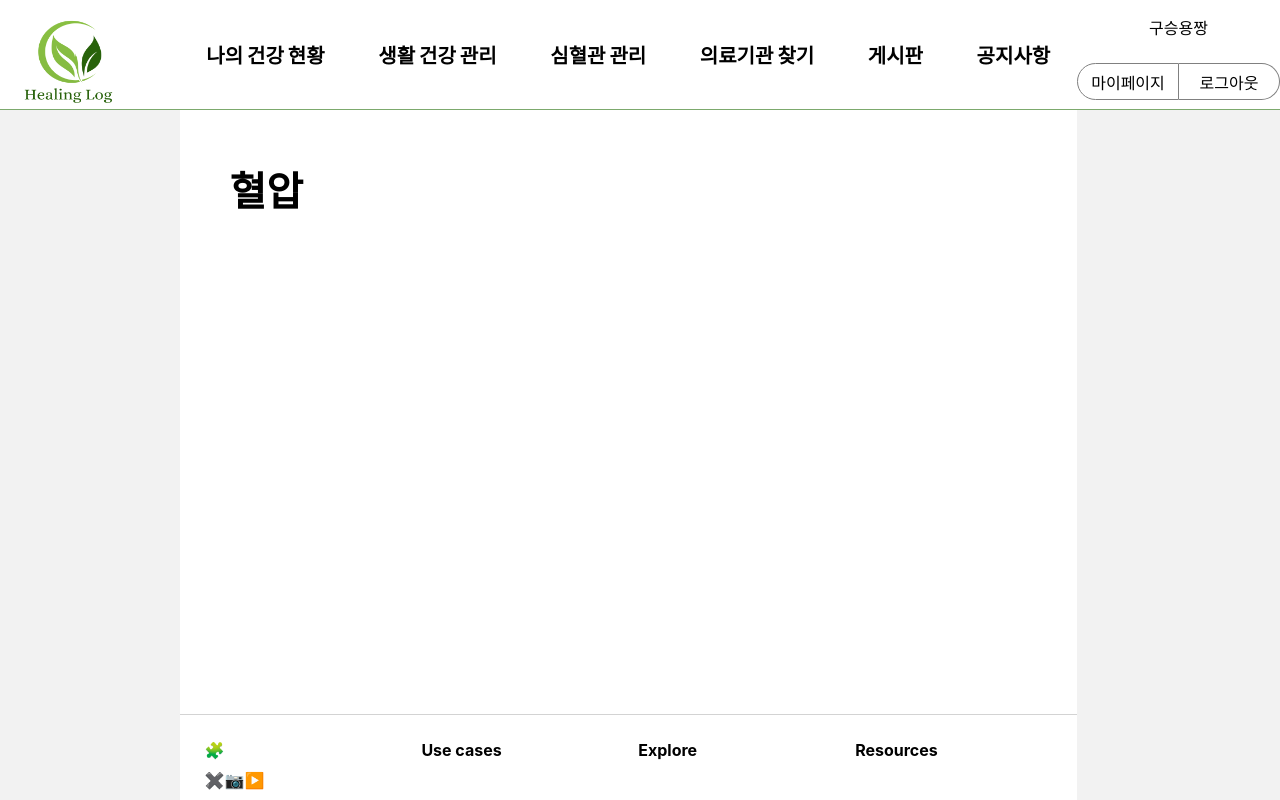
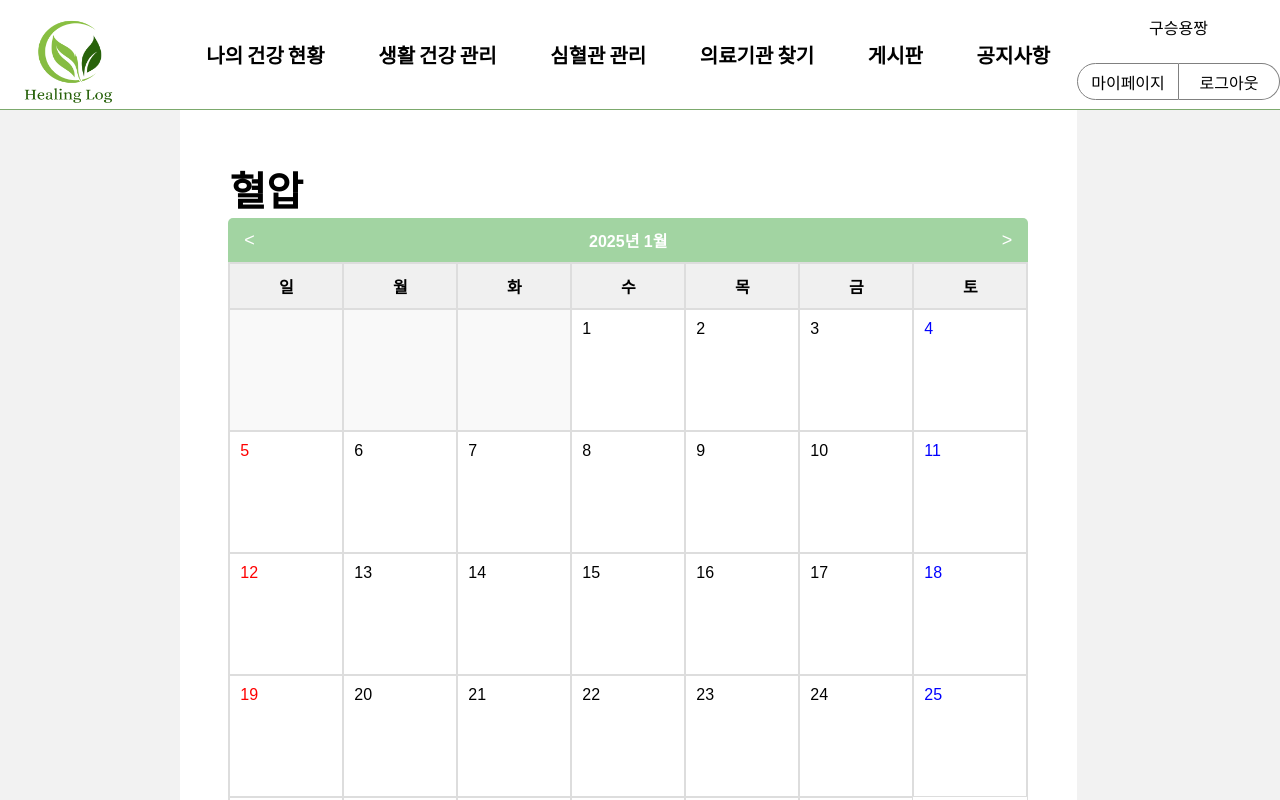
Before and after one commit to rlatmdxor/finalPrj01, a React (Create React App) app in the folder healthcare_react/healinglog/: page /bloodpressure in a window 1280 px wide. Shown: the top 800 px of the page. Built offline with nearby package versions, Linux system fonts and the light colour scheme.

Commit message:
feat: Add cal

```diff
--- a/healthcare_react/healinglog/src/components/pages/CardiovascularManagement/BloodPressure/BloodPressure.jsx
+++ b/healthcare_react/healinglog/src/components/pages/CardiovascularManagement/BloodPressure/BloodPressure.jsx
@@ -1,11 +1,13 @@
 import React from 'react';
 import Title from '../../../util/Title';
+import Calendar from '../../../util/Calendar';
 
 const BloodPressure = () => {
   return (
-    <>
+    <div>
       <Title>혈압</Title>
-    </>
+      <Calendar />
+    </div>
   );
 };
 
--- /dev/null
+++ b/healthcare_react/healinglog/src/components/util/Calendar.jsx
@@ -0,0 +1,216 @@
+import React, { useState } from 'react';
+import styled from 'styled-components';
+
+const CalendarContainer = styled.div`
+  width: 800px;
+  margin: 0 auto;
+  font-family: Arial, sans-serif;
+  text-align: center;
+`;
+
+const Header = styled.div`
+  display: flex; //
+  justify-content: space-between;
+  align-items: center;
+  padding: 10px;
+  background-color: #a2d4a2;
+  border-radius: 5px 5px 0 0;
+  color: white;
+  font-weight: bold;
+
+  button {
+    background: none;
+    border: none;
+    font-size: 18px;
+    cursor: pointer;
+    color: white;
+  }
+`;
+
+const Grid = styled.div`
+  display: grid;
+  grid-template-columns: repeat(7, 1fr);
+  border: 1px solid #ddd;
+`;
+
+const DayHeader = styled.div`
+  padding: 10px;
+  border: 1px solid #ddd;
+  background-color: #f0f0f0;
+  font-weight: bold;
+`;
+
+const Day = styled.div`
+  padding: 10px;
+  height: 100px;
+  border: 1px solid #ddd;
+  text-align: start;
+  background-color: ${(props) => (props.empty ? '#f9f9f9' : 'white')};
+  color: ${({ isWeekend }) => (isWeekend === 'sun' ? 'red' : isWeekend === 'sat' ? 'blue' : 'black')};
+  position: relative; // 하위 요소 배치를 위한 상대 위치
+  cursor: ${(props) => (props.empty ? 'default' : 'pointer')}; // 빈 칸은 클릭 불가능, 날짜는 클릭 가능
+`;
+
+const Info = styled.div`
+  position: absolute; // 부모(Day) 기준으로 배치
+  bottom: 5px;
+  left: 5px;
+  font-size: 12px;
+  color: #555;
+`;
+
+const Modal = styled.div`
+  position: fixed;
+  top: 50%;
+  left: 50%;
+  transform: translate(-50%, -50%);
+  background-color: white;
+  padding: 20px;
+  border: 1px solid #ddd;
+  border-radius: 8px;
+  box-shadow: 0px 4px 6px rgba(0, 0, 0, 0.1);
+  z-index: 1000;
+`;
+
+const Overlay = styled.div`
+  position: fixed;
+  top: 0;
+  left: 0;
+  width: 100%;
+  height: 100%;
+  background: rgba(0, 0, 0, 0.3);
+  z-index: 999;
+`;
+
+const Calendar = () => {
+  const [date, setDate] = useState(new Date());
+  const [events, setEvents] = useState({}); // 날짜별 이벤트 정보를 저장하는 상태
+  const [modalOpen, setModalOpen] = useState(false); // 모달창 열림/닫힘 상태
+  const [selectedDate, setSelectedDate] = useState(null); // 클릭한 날짜 저장
+  const [inputData, setInputData] = useState({ kcal: '', water: '' });
+
+  const getCalendarDays = () => {
+    const year = date.getFullYear(); // 현재 년도
+    const month = date.getMonth(); // 현재 월 (0부터 시작)
+    const firstDay = new Date(year, month, 1).getDay(); // 해당 월 첫째 날의 요일 (0: 일요일)
+    const lastDate = new Date(year, month + 1, 0).getDate(); // 해당 월의 마지막 날짜
+
+    const days = [];
+    for (let i = 0; i < firstDay; i++) {
+      days.push(''); // 첫째 날 전 빈 칸
+    }
+    for (let i = 1; i <= lastDate; i++) {
+      days.push(i);
+    }
+    return days;
+  };
+
+  // 이전 달로 이동
+  const prevMonth = () => {
+    setDate(new Date(date.getFullYear(), date.getMonth() - 1, 1)); // 현재 월에서 -1
+  };
+
+  // 다음 달로 이동
+  const nextMonth = () => {
+    setDate(new Date(date.getFullYear(), date.getMonth() + 1, 1)); // 현재 월에서 +1
+  };
+
+  // 날짜 클릭 핸들러
+  const onDayClick = (day) => {
+    if (!day) return; // 빈 칸 클릭 방지
+    setSelectedDate(`${date.getFullYear()}-${date.getMonth() + 1}-${day}`); // 클릭한 날짜 저장
+    setModalOpen(true); // 모달 열기
+  };
+
+  // 모달 닫기
+  const closeModal = () => {
+    setModalOpen(false); // 모달 닫기
+    setInputData({ kcal: '', water: '' }); // 입력 데이터 초기화
+  };
+
+  // 입력 데이터 저장
+  const saveData = () => {
+    setEvents((prev) => ({
+      ...prev, // 기존 데이터 유지
+      [selectedDate]: { ...inputData }, // 새로운 데이터 추가
+    }));
+    closeModal(); // 모달 닫기
+  };
+
+  // 달력 데이터 생성
+  const days = getCalendarDays();
+
+  return (
+    <CalendarContainer>
+      {/* 달력 헤더 */}
+      <Header>
+        <button onClick={prevMonth}>&lt;</button>
+        <span>
+          {date.getFullYear()}년 {date.getMonth() + 1}월
+        </span>
+        <button onClick={nextMonth}>&gt;</button>
+      </Header>
+
+      {/* 달력 그리드 */}
+      <Grid>
+        {/* 요일 헤더 */}
+        {['일', '월', '화', '수', '목', '금', '토'].map((day, index) => (
+          <DayHeader key={index}>{day}</DayHeader>
+        ))}
+
+        {/* 날짜 칸 */}
+        {days.map((day, index) => (
+          <Day
+            key={index}
+            empty={!day} // 빈 칸 여부 확인
+            isWeekend={index % 7 === 0 ? 'sun' : index % 7 === 6 ? 'sat' : 'work'}
+            onClick={() => onDayClick(day)}
+          >
+            {day}
+            {/* 날짜에 저장된 데이터 표시 */}
+            {day && events[`${date.getFullYear()}-${date.getMonth() + 1}-${day}`] && (
+              <Info>
+                <div>🍴 {events[`${date.getFullYear()}-${date.getMonth() + 1}-${day}`].kcal} Kcal</div>
+                <div>💧 {events[`${date.getFullYear()}-${date.getMonth() + 1}-${day}`].water} ml</div>
+              </Info>
+            )}
+          </Day>
+        ))}
+      </Grid>
+
+      {/* 모달창 */}
+      {modalOpen && (
+        <>
+          <Overlay onClick={closeModal} /> {/* 모달 외부 클릭 시 닫기 */}
+          <Modal>
+            <h3>{selectedDate}</h3>
+            <div>
+              <label>
+                칼로리:{' '}
+                <input
+                  type="text"
+                  value={inputData.kcal}
+                  onChange={(e) => setInputData({ ...inputData, kcal: e.target.value })}
+                />
+              </label>
+            </div>
+            <div>
+              <label>
+                물(ml):{' '}
+                <input
+                  type="text"
+                  value={inputData.water}
+                  onChange={(e) => setInputData({ ...inputData, water: e.target.value })}
+                />
+              </label>
+            </div>
+            <button onClick={saveData}>저장</button>
+            <button onClick={closeModal}>취소</button>
+          </Modal>
+        </>
+      )}
+    </CalendarContainer>
+  );
+};
+
+export default Calendar;
```
